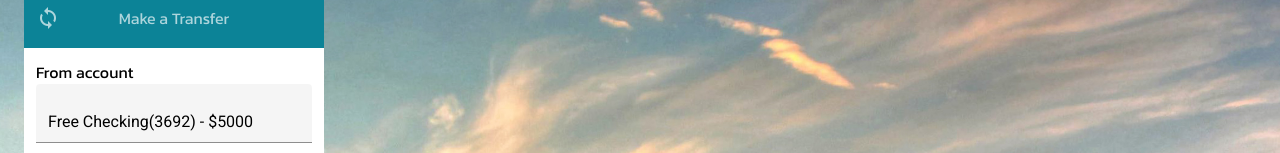
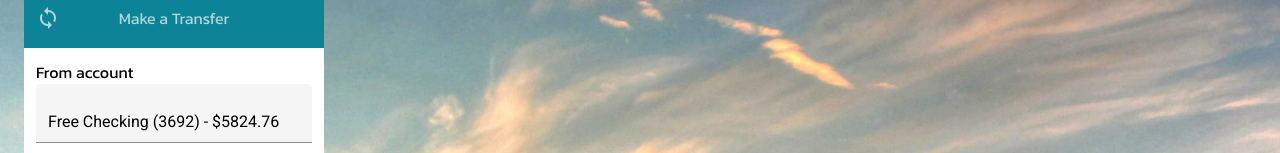
Before and after one commit to amihajlovski/peachtree-bank, an Angular app: page / in a window 1280 px wide. Shown: the part 103-256 px from the top of the page. Built offline with nearby package versions, Linux system fonts and the light colour scheme.

Commit message:
changed validators

```diff
--- a/src/app/components/transfer-form/transfer-form.component.ts
+++ b/src/app/components/transfer-form/transfer-form.component.ts
@@ -13,15 +13,9 @@ export class TransferFormComponent implements OnInit {
 
   ngOnInit(): void {
     this.transferForm = this.formBuilder.group({
-      fromAccount: [`Free Checking(3692) - $5000`],
+      fromAccount: [`Free Checking (3692) - $5824.76`],
       toAccount: [null, Validators.required],
-      amount: [
-        null,
-        [
-          Validators.required,
-          Validators.pattern('^(\\d{1,})(,\\d{1,2})*(\\.\\d{1,2})?$'),
-        ],
-      ],
+      amount: [null, [Validators.required]],
     });
   }
 }
```
